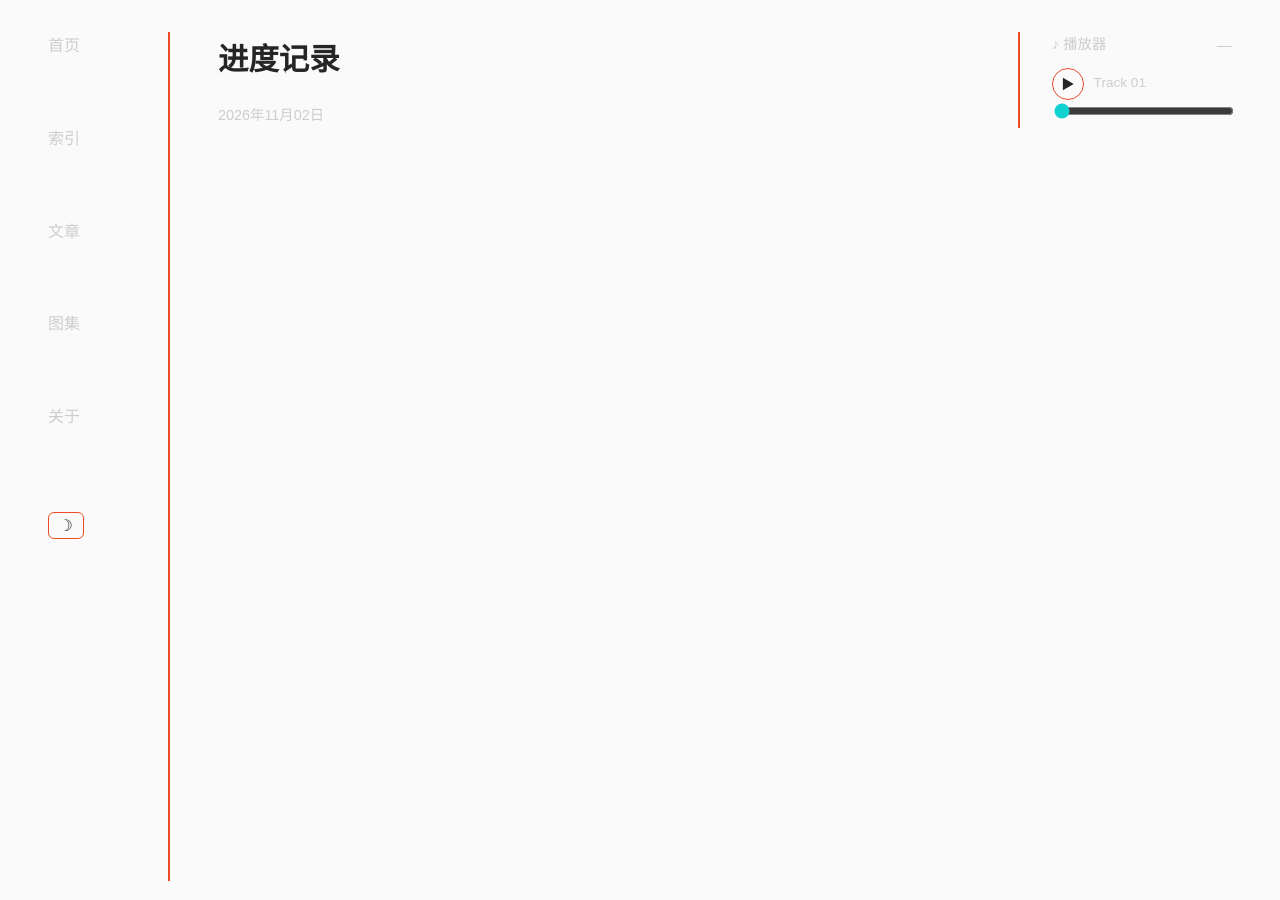
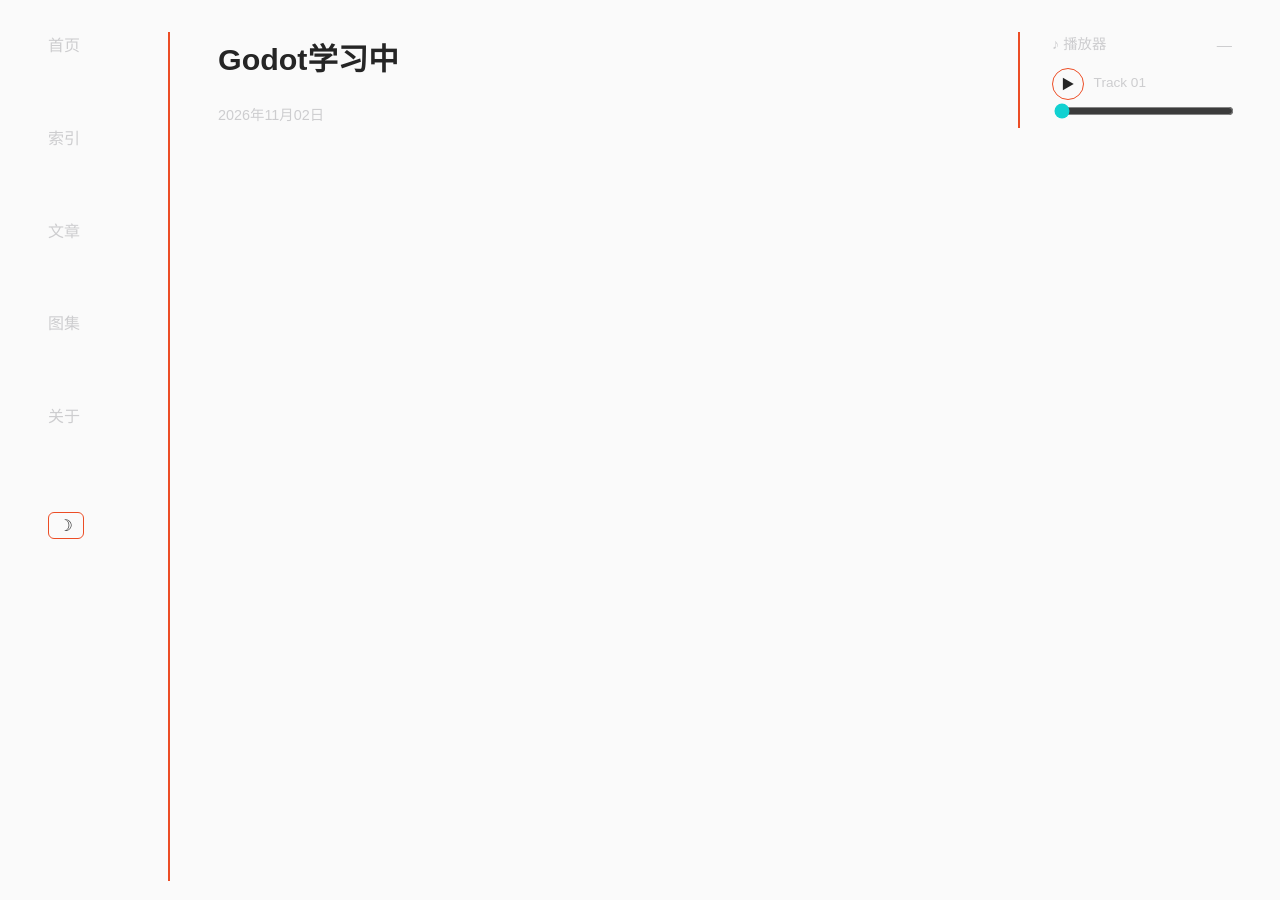
Before and after one commit to dtrmdrk/dtrmdrk.github.io, a Jekyll site: the page built from _posts/2026-11-02-Godot学习中.md, in a window 1280 px wide and 900 px high. Built offline with Jekyll 4.4.1, drawn with Linux system fonts in a browser that asks for light colours.

Commit message:
Update post title to 'Godot学习中'

```diff
--- a/_posts/2026-11-02-Godot学习中.md
+++ b/_posts/2026-11-02-Godot学习中.md
@@ -1,6 +1,6 @@
 ---
 layout: post
-title: 进度记录
+title: Godot学习中
 categories: article
 tags: [devlog]
 ---
```
